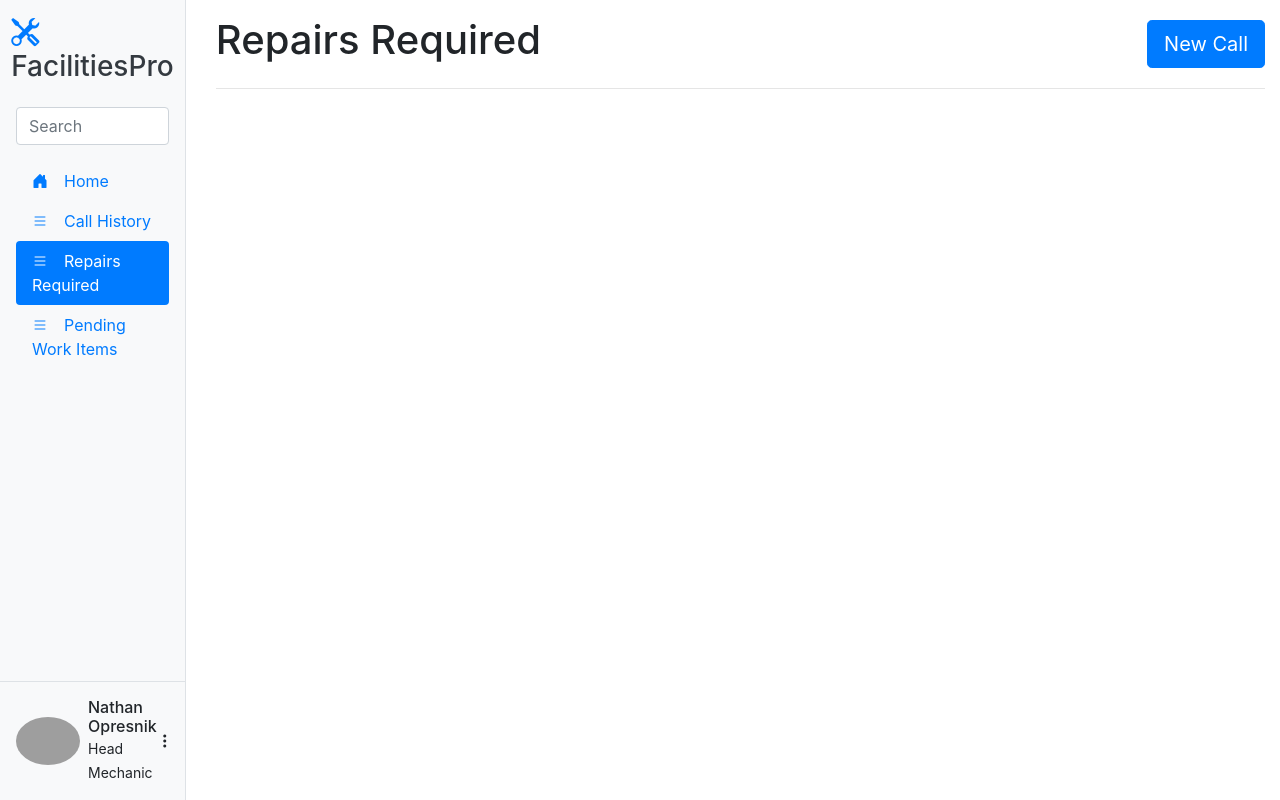
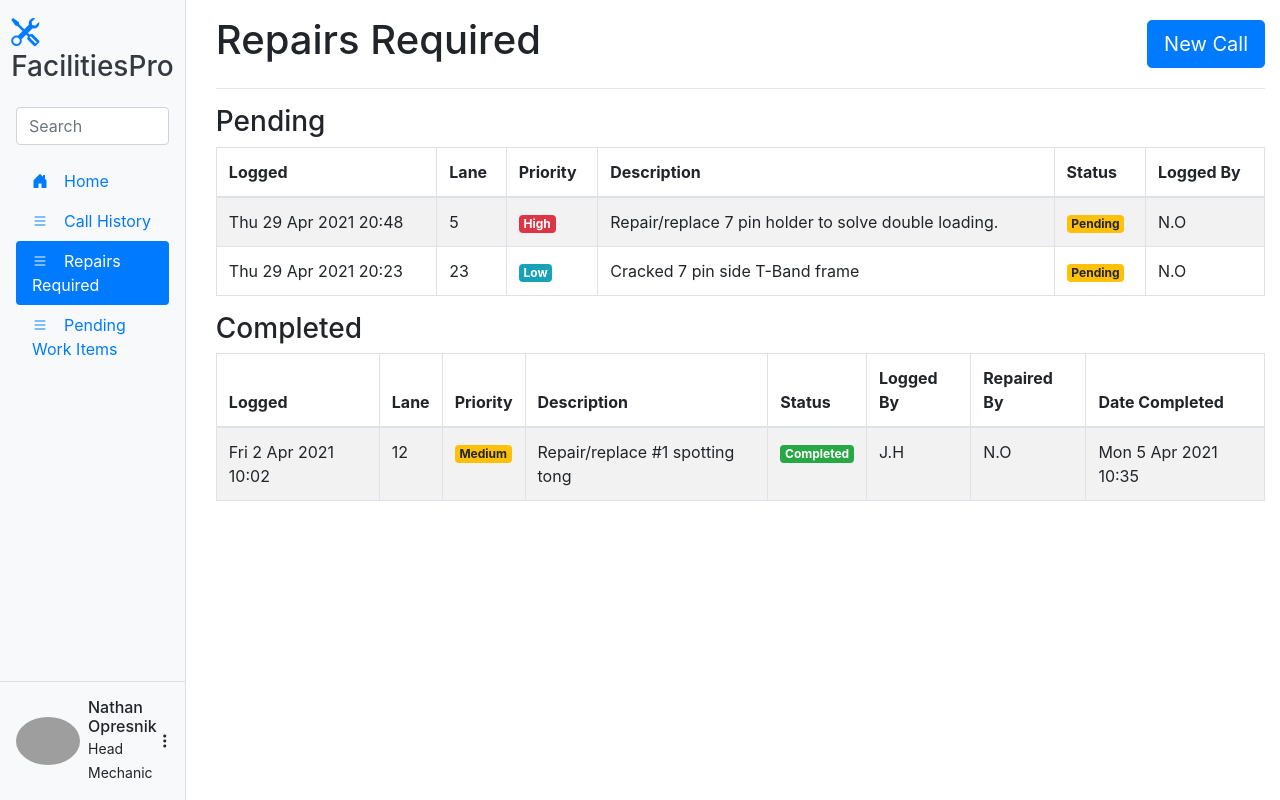
Before and after one commit to Nhanlibra/facilities-toolkit, a React (Create React App) app in the folder client/: page /repairs in a window 1280 px wide. Built offline with nearby package versions, Linux system fonts and the light colour scheme; grey boxes are pictures that could not be loaded.

Commit message:
Repairs page placeholder

```diff
--- a/client/src/pages/CallHistory/index.js
+++ b/client/src/pages/CallHistory/index.js
@@ -15,14 +15,14 @@ export default () => {
         </thead>
         <tbody>
           <tr>
-            <td>Thur 29 Apr 2021 20:23</td>
+            <td>Thu 29 Apr 2021 20:23</td>
             <td>5</td>
             <td>TS2 Jam</td>
             <td>Double load 7 pin</td>
             <td>N.O</td>
           </tr>
           <tr>
-            <td>Thur 29 Apr 2021 20:48</td>
+            <td>Thu 29 Apr 2021 20:48</td>
             <td>15</td>
             <td>Pin7 Ld</td>
             <td>L.H Corner jam</td>
--- a/client/src/pages/RepairsRequired/index.js
+++ b/client/src/pages/RepairsRequired/index.js
@@ -1,5 +1,76 @@
+import { Badge, Table } from "react-bootstrap";
 import PageContainer from "../PageContainer";
 
 export default () => {
-  return <PageContainer title="Repairs Required"></PageContainer>;
+  return (
+    <PageContainer margin title="Repairs Required">
+      <h3>Pending</h3>
+      <Table striped bordered hover>
+        <thead>
+          <th>Logged</th>
+          <th>Lane</th>
+          <th>Priority</th>
+          <th>Description</th>
+          <th>Status</th>
+          <th>Logged By</th>
+        </thead>
+        <tbody>
+          <tr>
+            <td>Thu 29 Apr 2021 20:48</td>
+            <td>5</td>
+            <td>
+              <Badge variant="danger">High</Badge>
+            </td>
+            <td>Repair/replace 7 pin holder to solve double loading.</td>
+            <td>
+              <Badge variant="warning">Pending</Badge>
+            </td>
+            <td>N.O</td>
+          </tr>
+          <tr>
+            <td>Thu 29 Apr 2021 20:23</td>
+            <td>23</td>
+            <td>
+              <Badge variant="info">Low</Badge>
+            </td>
+            <td>Cracked 7 pin side T-Band frame</td>
+            <td>
+              <Badge variant="warning">Pending</Badge>
+            </td>
+            <td>N.O</td>
+          </tr>
+        </tbody>
+      </Table>
+
+      <h3>Completed</h3>
+      <Table striped bordered hover>
+        <thead>
+          <th>Logged</th>
+          <th>Lane</th>
+          <th>Priority</th>
+          <th>Description</th>
+          <th>Status</th>
+          <th>Logged By</th>
+          <th>Repaired By</th>
+          <th>Date Completed</th>
+        </thead>
+        <tbody>
+          <tr>
+            <td>Fri 2 Apr 2021 10:02</td>
+            <td>12</td>
+            <td>
+              <Badge variant="warning">Medium</Badge>
+            </td>
+            <td>Repair/replace #1 spotting tong</td>
+            <td>
+              <Badge variant="success">Completed</Badge>
+            </td>
+            <td>J.H</td>
+            <td>N.O</td>
+            <td>Mon 5 Apr 2021 10:35</td>
+          </tr>
+        </tbody>
+      </Table>
+    </PageContainer>
+  );
 };
```
